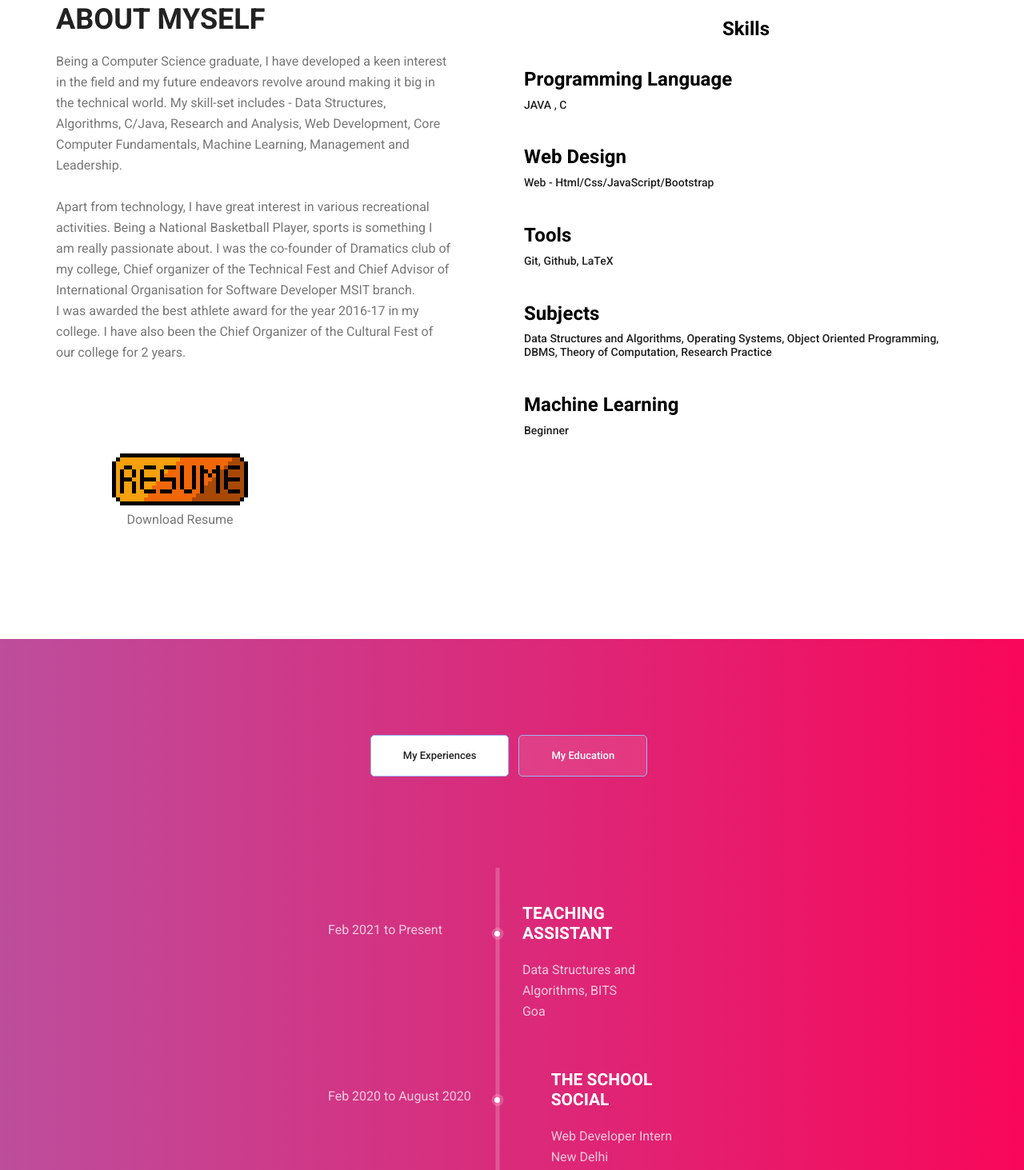
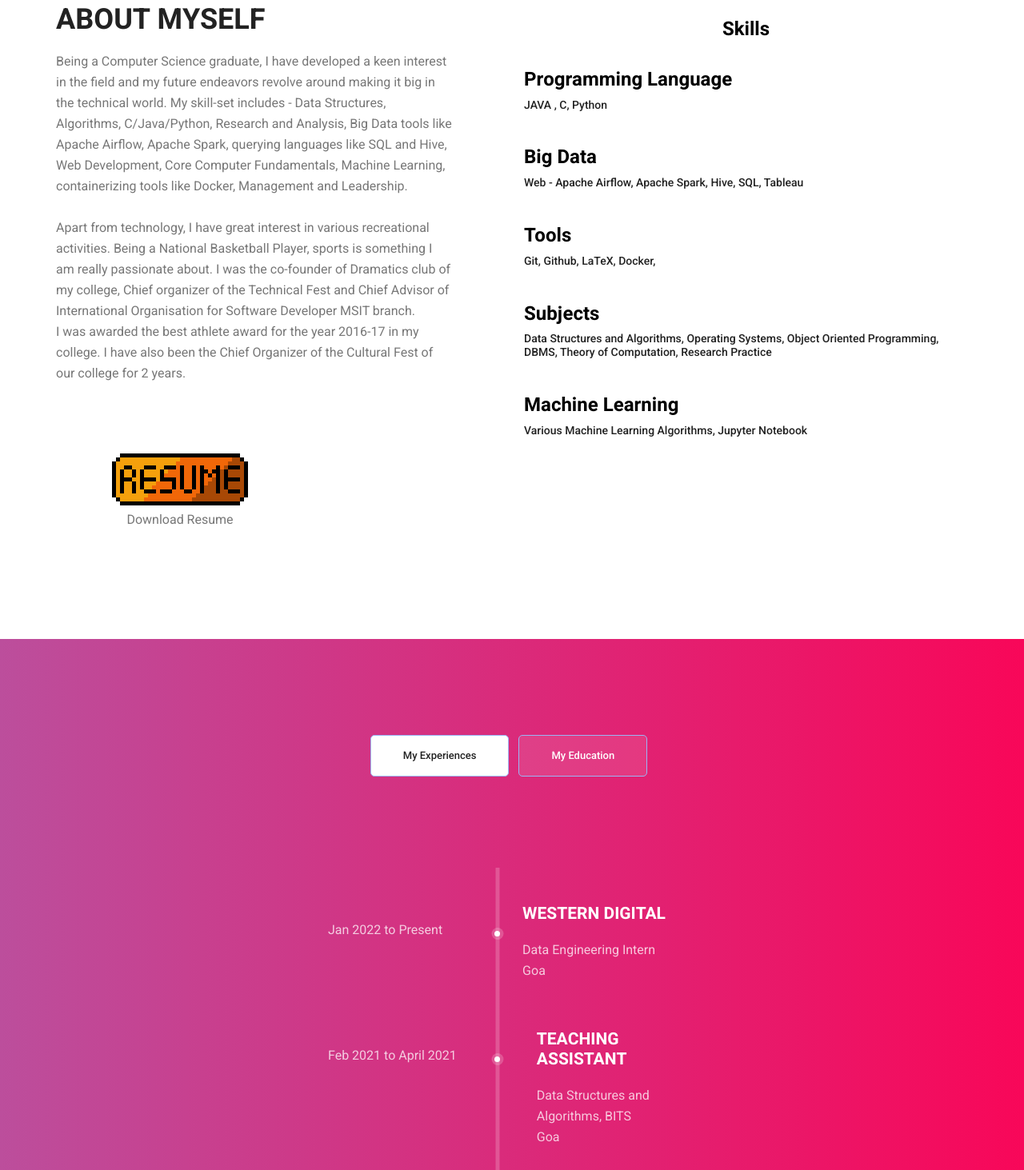
Before and after one commit to hemlathapandey3/My_Website, a plain HTML site: page index.html in a window 1280 px wide. Shown: the part 1098-2561 px from the top of the page at 80% size. Drawn offline with Linux system fonts and the light colour scheme.

Commit message:
Update index.html

```diff
--- a/index.html
+++ b/index.html
@@ -67,7 +67,7 @@
 									<h6>Hello Everybody, I am</h6>
 									<h3>Hemlatha Pandey</h3>
 									<h4>Software Developer/Programmer</h4>
-									<p>Skilled in Java/C and Web Design. Interested in Machine Learning and it's applications. Super passionate about anything that intrigue my curiosity. Strong interpersonal and leadership skills with a go-getter attitude. Currently pursuing Masters Degree in Computer Science and Engineering. </p>
+									<p>Skilled in Programming and Web Design. Interested in Big Data, Machine Learning and its applications. Super passionate about anything that intrigues my curiosity. Strong interpersonal and leadership skills with a go-getter attitude. Currently pursuing Masters Degree in Computer Science and Engineering. </p>
 									<ul class="list basic_info">
 										<li><a href="#"><i class="lnr lnr-calendar-full"></i> 3rd May,1998</a></li>
 										<li><a href="#"><i class="lnr lnr-envelope"></i> pandey.hema98@gmail.com</a></li>
@@ -97,7 +97,7 @@
         				<div class="welcome_text">
 
         					<h4>About Myself</h4>
-        					<p>Being a Computer Science graduate, I have developed a keen interest in the field and my future endeavors revolve around making it big in the technical world. My skill-set includes - Data Structures, Algorithms, C/Java, Research and Analysis, Web Development, Core Computer Fundamentals, Machine Learning, Management and Leadership. <br><br>
+        					<p>Being a Computer Science graduate, I have developed a keen interest in the field and my future endeavors revolve around making it big in the technical world. My skill-set includes - Data Structures, Algorithms, C/Java/Python, Research and Analysis, Big Data tools like Apache Airflow, Apache Spark, querying languages like SQL and Hive, Web Development, Core Computer Fundamentals, Machine Learning, containerizing tools like Docker, Management and Leadership. <br><br>
 
         						Apart from technology, I have great interest in various recreational activities. Being a National Basketball Player, sports is something I am really passionate about. I was the co-founder of Dramatics club of my college, Chief organizer of the Technical Fest and Chief Advisor of International Organisation for Software Developer MSIT branch. <br> I was awarded the best athlete award for the year 2016-17 in my college. I have also been the Chief Organizer of the Cultural Fest of our college for 2 years.
 
@@ -111,18 +111,18 @@
 								<div class="skill_item">
 								<center><strong><h3 style="color: black;">Skills</h3></strong></center><br>
 									<h3 style="color: black;">Programming Language</h3>
-									<h4>JAVA , C</h4>
+									<h4>JAVA , C, Python</h4>
 
 								</div><br>
 								<div class="skill_item">
-									<h3 style="color: black;">Web Design</h3>
-									<h4>Web - Html/Css/JavaScript/Bootstrap</h4>
+									<h3 style="color: black;">Big Data</h3>
+									<h4>Web - Apache Airflow, Apache Spark, Hive, SQL, Tableau</h4>
 
 								</div>
 								<br>
 								<div class="skill_item">
 									<h3 style="color: black;">Tools </h3>
-									<h4> Git, Github, LaTeX </h4>
+									<h4> Git, Github, LaTeX, Docker,  </h4>
 
 								</div><br>
 								<div class="skill_item">
@@ -132,7 +132,7 @@
 								</div><br>
 							<div class="skill_item">
 									<h3 style="color: black;">Machine Learning</h3>
-									<h4> Beginner </h4>
+									<h4> Various Machine Learning Algorithms, Jupyter Notebook </h4>
 
 								</div>
 							</div>
@@ -166,7 +166,19 @@
 									<span></span>
 									<div class="media">
 										<div class="d-flex">
-											<p>Feb 2021 to Present</p>
+											<p>Jan 2022 to Present</p>
+										</div>
+										<div class="media-body">
+											<h4>Western Digital</h4>
+											<p>Data Engineering Intern  <br />Goa</p>
+										</div>
+									</div>
+								</li>
+								<li>
+									<span></span>
+									<div class="media">
+										<div class="d-flex">
+											<p>Feb 2021 to April 2021</p>
 										</div>
 										<div class="media-body">
 											<h4>Teaching Assistant</h4>
@@ -210,18 +222,7 @@
 										</div>
 									</div>
 								</li>
-								<li>
-								<span></span>
-									<div class="media">
-										<div class="d-flex">
-											<p>June 2017 to July 2017</p>
-										</div>
-										<div class="media-body">
-											<h4>IIT Roorkee</h4>
-											<p>Summer Intern <br />Roorkee, Uttarakhand</p>
-										</div>
-									</div>
-								</li>
+
 							</ul>
 						</div>
 						<div class="tab-pane fade " id="profile" role="tabpanel" aria-labelledby="profile-tab">
```
